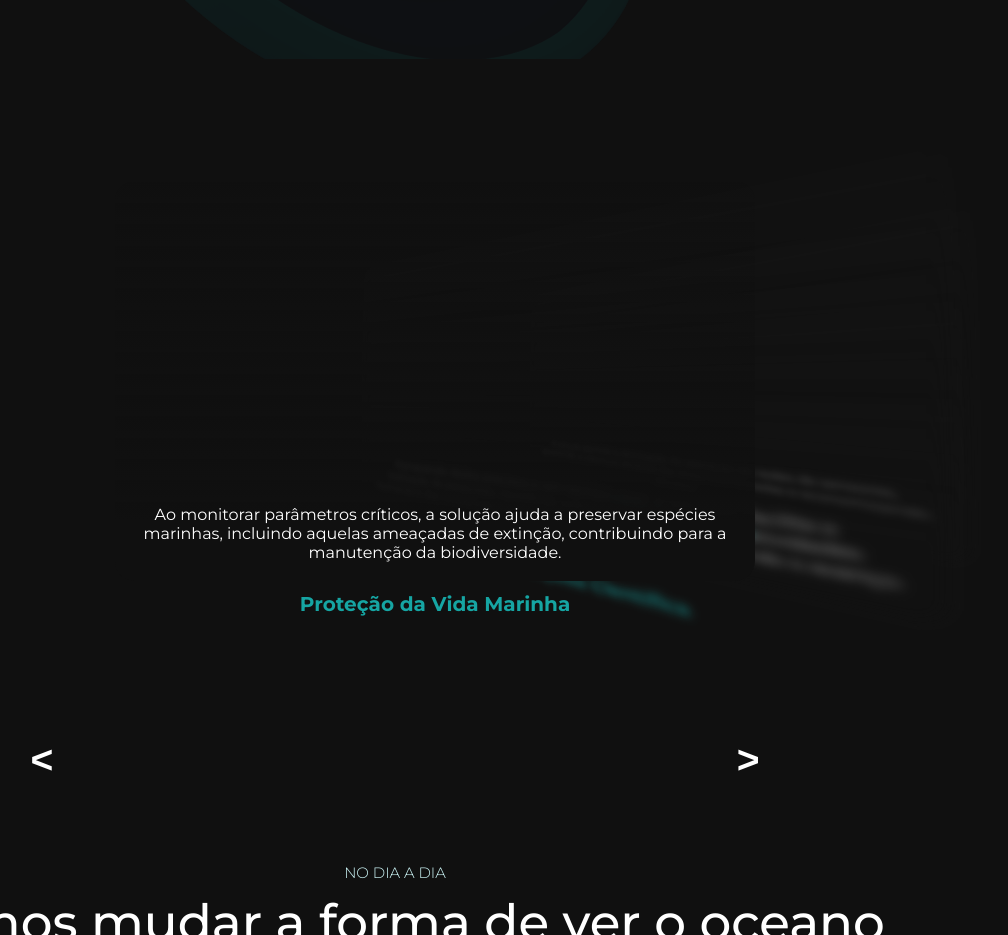
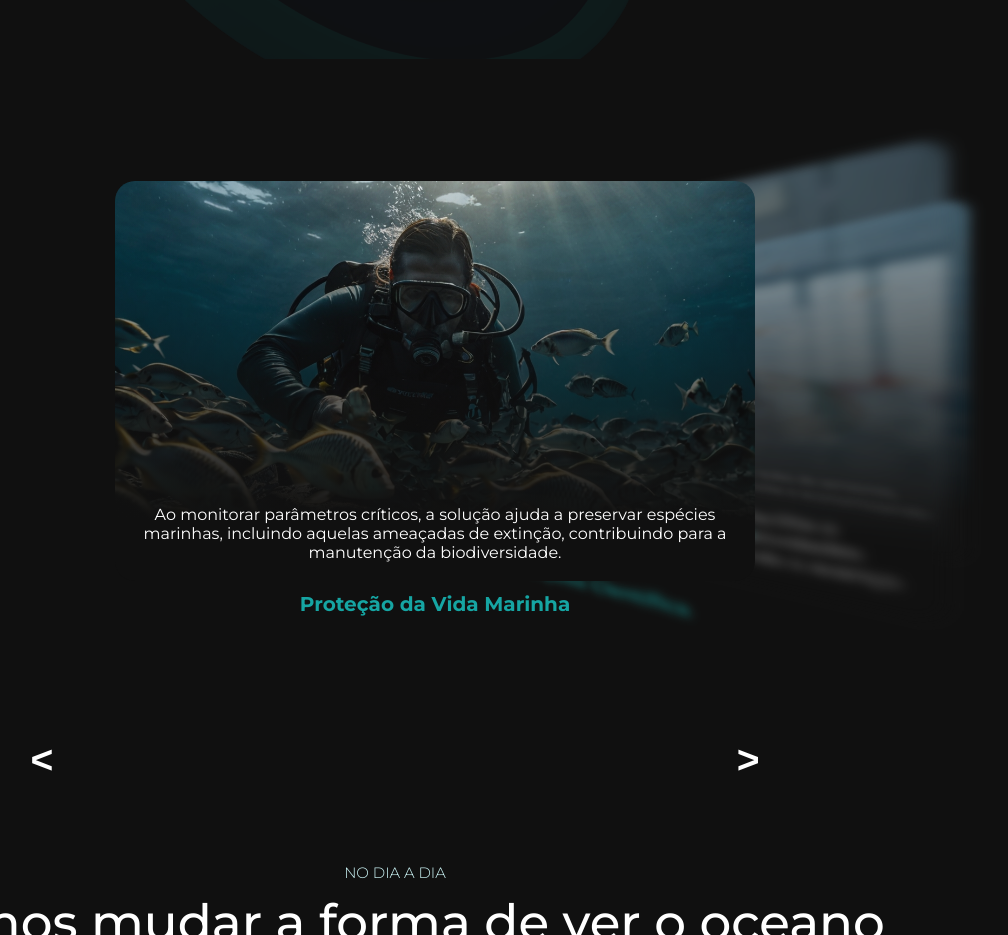
Before and after one commit to matheuscantiere/GS-SITE, a plain HTML site: page index.html in a window 1280 px wide. Shown: the part 3800-4735 px from the top of the page, without its empty margins (245-1253 px from the left). Drawn offline with Linux system fonts and the light colour scheme; the site is published under a folder, as on GitHub Pages, so addresses that start at the root find nothing.

Commit message:
alterado imagem carrosel

```diff
--- a/style.css
+++ b/style.css
@@ -442,25 +442,25 @@ input[type="radio"]{
 }
 
 #item1{
-    background-image: linear-gradient(to bottom, transparent 0%, var(--cor-primaria) 85%), url(/assets/mergulhador.jpg);
+    background-image: linear-gradient(to bottom, transparent 0%, var(--cor-primaria) 85%), url(mergulhador.jpg);
     background-position: center;
     background-size: cover;
 }
 
 #item2{
-    background-image: linear-gradient(to bottom, transparent 0%, var(--cor-primaria) 85%), url(/assets/cientista.jpg);
+    background-image: linear-gradient(to bottom, transparent 0%, var(--cor-primaria) 85%), url(cientista.jpg);
     background-position: center;
     background-size: cover;
 }
 
 #item3{
-    background-image: linear-gradient(to bottom, transparent 0%, var(--cor-primaria) 85%), url(/assets/medidor_agua.jpg);
+    background-image: linear-gradient(to bottom, transparent 0%, var(--cor-primaria) 85%), url(medidor_agua.jpg);
     background-position: center;
     background-size: cover;
 }
 
 #item4{
-    background-image: linear-gradient(to bottom, transparent 0%, var(--cor-primaria) 85%), url(/assets/plastico_no_oceano.jpg);
+    background-image: linear-gradient(to bottom, transparent 0%, var(--cor-primaria) 85%), url(plastico_no_oceano.jpg);
     background-position: center;
     background-size: cover;
 }
```
Also changed, not shown: cientista.jpg (renamed from assets/cientista.jpg), medidor_agua.jpg (renamed from assets/medidor_agua.jpg), mergulhador.jpg (renamed from assets/mergulhador.jpg), 2 other files.
